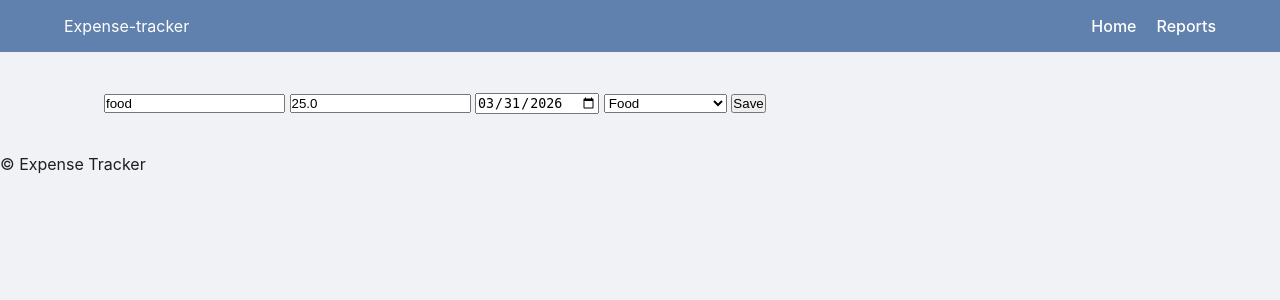
After one commit to AkshitaSharma211/expense-tracker, a Flask app: page /edit/1 in a window 1280 px wide. The commit adds this page. Shown: the top 300 px of the page. Run offline with Flask 3, Linux system fonts and the light colour scheme; data comes from the database, SQL or seed files in the repository; both versions use the stored data as it was after the commit.

Commit message:
feat: add edit expense functionality

```diff
--- a/app.py
+++ b/app.py
@@ -75,5 +75,24 @@ def delete(id):
     db.session.commit()
     return redirect("/")
 
+@app.route("/edit/<int:id>")
+def edit(id):
+    expense = Expense.query.get(id)
+    return render_template("edit.html", expense=expense)
+
+@app.route("/update/<int:id>", methods=["POST"])
+def update(id):
+    expense = Expense.query.get(id)
+    if expense is None:
+        return redirect("/")
+
+    expense.description = request.form["desc"]
+    expense.amount = float(request.form["amount"])
+    expense.date = datetime.strptime(request.form["date"], "%Y-%m-%d").date()
+    expense.category = request.form["category"]
+
+    db.session.commit()
+    return redirect("/")
+
 if __name__ == "__main__":
    app.run(debug=True,port=4848)
--- /dev/null
+++ b/templates/edit.html
@@ -0,0 +1,18 @@
+{% extends "base.html" %}
+{% block content %}
+<form action="/update/{{ expense.id }}" method="POST">
+    <input type="text" name="desc" value="{{ expense.description }}" required>
+    <input type="number" name="amount" value="{{ expense.amount }}" required>
+    <input type="date" name="date" value="{{ expense.date }}" required>
+    <select name="category">
+        <option value="Food">Food</option>
+        <option value="Medical">Medical Supplies</option>
+        <option value="Utility">Utility</option>
+        <option value="Clothes">Clothes</option>
+        <option value="Travel">Travel</option>
+        <option value="Stationary">Stationary</option>
+        <option value="Entertainment">Entertainment</option>
+    </select>
+    <button type="submit">Save</button>
+</form>
+{% endblock %}
--- a/templates/index.html
+++ b/templates/index.html
@@ -43,6 +43,7 @@
     </form>
 </section>
 
+
 <div class="table-container">
     <table>
         <thead>
@@ -62,8 +63,13 @@
                 <td><span class="tag">{{ expense.category }}</span></td>
                 <td>₹{{ expense.amount }}</td>
                                 <td><a href="/delete/{{ expense.id }}" class="delete-link">Delete</a></td>
+                                <td>
+                                    <a href="/edit/{{ expense.id }}">Edit</a>
+        <a href="/delete/{{ expense.id }}" class="delete-link">Delete</a>
+                                </td>
             </tr>
             {% endfor %}
+
         </tbody>
     </table>
     <div class="total">
```
Also changed, not shown: instance/expenses.db.
